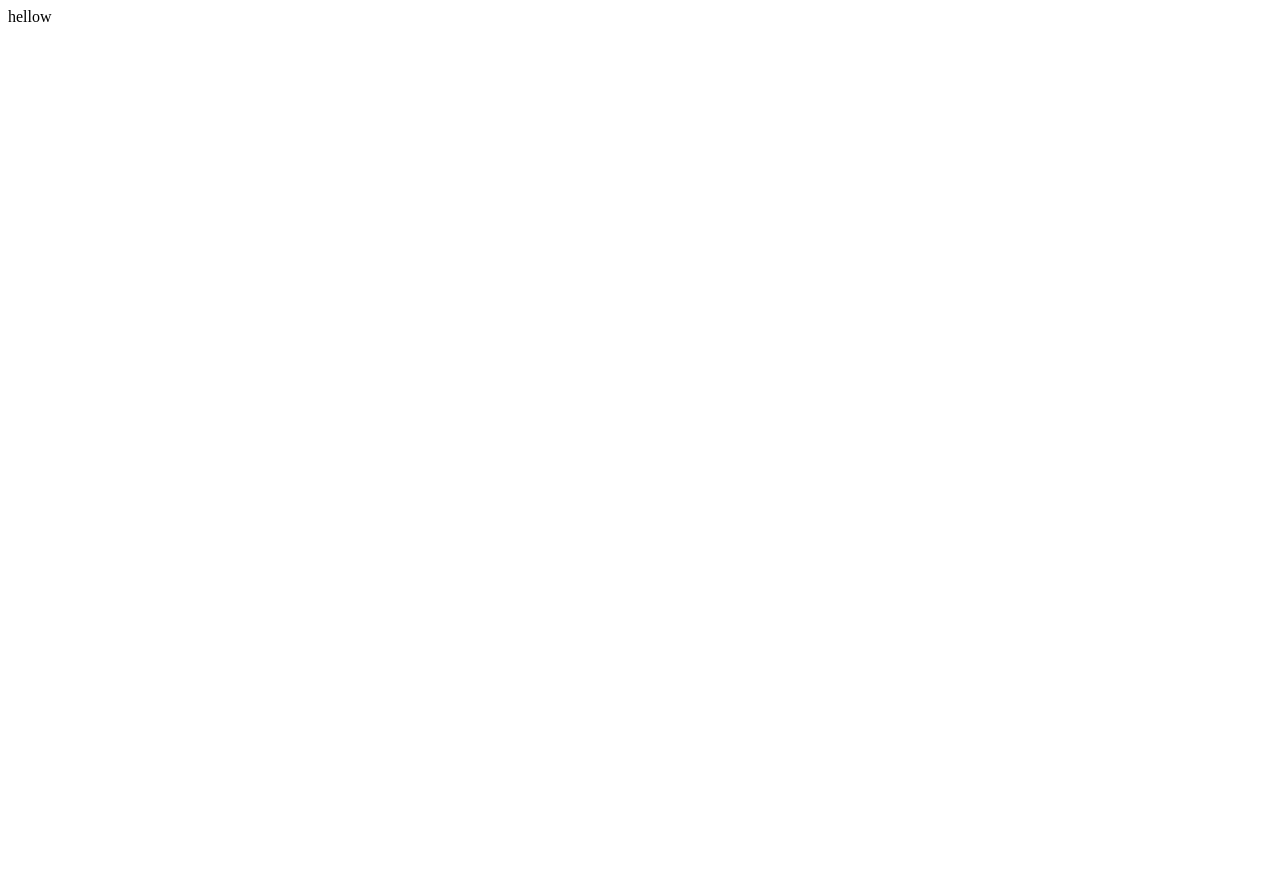
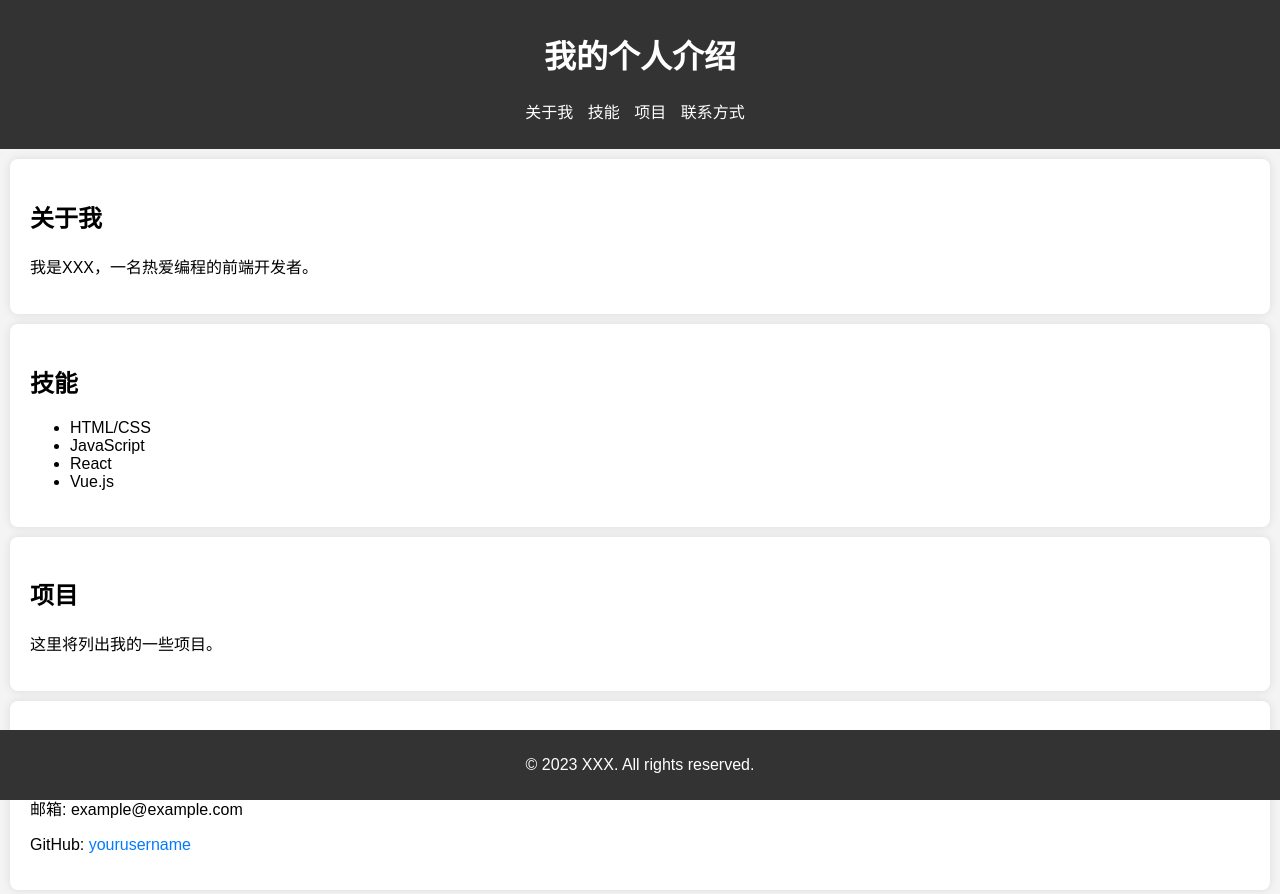
Before and after one commit to jzryula6405/ls_report, a plain HTML site: page index.html in a window 1280 px wide. Before the commit the page ends 800 px from the top, so only its background shows below. Drawn offline with Linux system fonts and the light colour scheme.

Commit message:
Add files via upload

```diff
--- a/index.html
+++ b/index.html
@@ -1 +1,109 @@
-hellow
+<!DOCTYPE html>
+<html lang="zh">
+<head>
+    <meta charset="UTF-8">
+    <meta name="viewport" content="width=device-width, initial-scale=1.0">
+    <title>个人介绍</title>
+    <link rel="stylesheet" href="style.css">
+</head>
+<style>
+    body {
+    font-family: Arial, sans-serif;
+    margin: 0;
+    padding: 0;
+    background-color: #f4f4f4;
+}
+
+header {
+    background-color: #333;
+    color: white;
+    padding: 10px 20px;
+    text-align: center;
+}
+
+nav ul {
+    list-style: none;
+    padding: 0;
+}
+
+nav ul li {
+    display: inline;
+    margin-right: 10px;
+}
+
+nav ul li a {
+    color: white;
+    text-decoration: none;
+}
+
+section {
+    padding: 20px;
+    background-color: white;
+    margin: 10px;
+    border-radius: 8px;
+    box-shadow: 0 0 10px rgba(0,0,0,0.1);
+}
+
+footer {
+    text-align: center;
+    padding: 10px 0;
+    background-color: #333;
+    color: white;
+    position: fixed;
+    width: 100%;
+    bottom: 0;
+}
+
+a {
+    color: #007bff;
+    text-decoration: none;
+}
+
+a:hover {
+    text-decoration: underline;
+}
+</style>
+<body>
+    <header>
+        <h1>我的个人介绍</h1>
+        <nav>
+            <ul>
+                <li><a href="#about">关于我</a></li>
+                <li><a href="#skills">技能</a></li>
+                <li><a href="#projects">项目</a></li>
+                <li><a href="#contact">联系方式</a></li>
+            </ul>
+        </nav>
+    </header>
+
+    <section id="about">
+        <h2>关于我</h2>
+        <p>我是XXX，一名热爱编程的前端开发者。</p>
+    </section>
+
+    <section id="skills">
+        <h2>技能</h2>
+        <ul>
+            <li>HTML/CSS</li>
+            <li>JavaScript</li>
+            <li>React</li>
+            <li>Vue.js</li>
+        </ul>
+    </section>
+
+    <section id="projects">
+        <h2>项目</h2>
+        <p>这里将列出我的一些项目。</p>
+    </section>
+
+    <section id="contact">
+        <h2>联系方式</h2>
+        <p>邮箱: example@example.com</p>
+        <p>GitHub: <a href="https://github.com/yourusername">yourusername</a></p>
+    </section>
+
+    <footer>
+        <p>&copy; 2023 XXX. All rights reserved.</p>
+    </footer>
+</body>
+</html>
```
